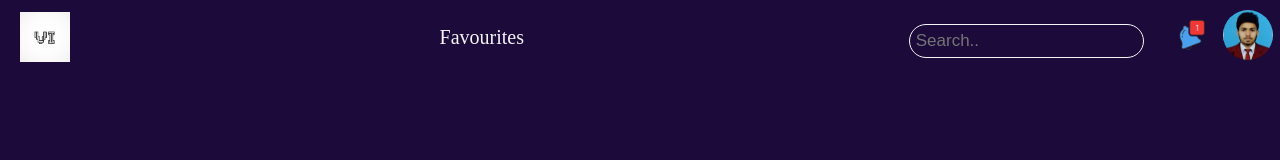
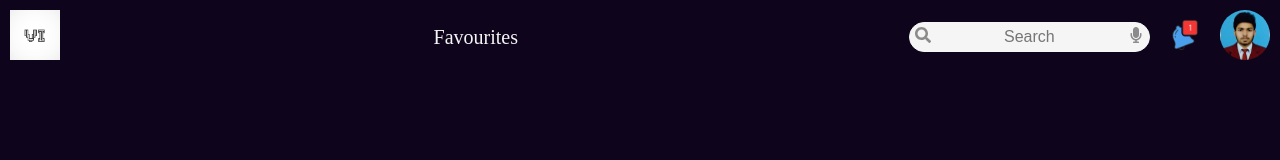
Before and after one commit to vikashkumar2020/VI-music-player, a plain HTML site: page index.html in a window 1280 px wide. Drawn offline with Linux system fonts and the light colour scheme.

Commit message:
search bar updated

```diff
--- a/index.html
+++ b/index.html
@@ -1,5 +1,6 @@
 <!DOCTYPE html>
 <html lang="en">
+
 <head>
     <meta charset="UTF-8">
     <meta http-equiv="X-UA-Compatible" content="IE=edge">
@@ -7,21 +8,34 @@
     <title>VI Music Player</title>
     <link rel="stylesheet" href="./main.css">
 </head>
+
 <body>
     <!--header-->
     <header>
         <div class="nav-bar flex">
             <div class="flex box1">
-                <img src="./res/sm_5b28b0ad51655.jpg" alt="icon" height="50px" width="50px">
+                <div><img src="./res/sm_5b28b0ad51655.jpg" alt="icon" height="50px" width="50px"></div>
                 <div id="head1">Favourites</div>
             </div>
             <div class="flex box2">
-                <div> <input type="text" placeholder="Search.."></div>
+
+                <div class="search-bar flex">
+                    <div>
+                        <!-- magnifying glass- search icon -->
+                        <svg class="svg-inline--fa fa-search fa-w-16 search-ico" aria-hidden="true" focusable="false" data-prefix="fas" data-icon="search" role="img" xmlns="http://www.w3.org/2000/svg" viewBox="0 0 512 512" data-fa-i2svg=""><path fill="currentColor" d="M505 442.7L405.3 343c-4.5-4.5-10.6-7-17-7H372c27.6-35.3 44-79.7 44-128C416 93.1 322.9 0 208 0S0 93.1 0 208s93.1 208 208 208c48.3 0 92.7-16.4 128-44v16.3c0 6.4 2.5 12.5 7 17l99.7 99.7c9.4 9.4 24.6 9.4 33.9 0l28.3-28.3c9.4-9.4 9.4-24.6.1-34zM208 336c-70.7 0-128-57.2-128-128 0-70.7 57.2-128 128-128 70.7 0 128 57.2 128 128 0 70.7-57.2 128-128 128z"></path></svg><!-- <i class="fas fa-search search-ico"></i> Font Awesome fontawesome.com -->
+                    </div>
+                    <input type="text" name="search" placeholder="Search">
+                    <div>
+                        <!-- mic icon -->
+                        <svg class="svg-inline--fa fa-microphone fa-w-11 mic-ico" aria-hidden="true" focusable="false" data-prefix="fas" data-icon="microphone" role="img" xmlns="http://www.w3.org/2000/svg" viewBox="0 0 352 512" data-fa-i2svg=""><path fill="currentColor" d="M176 352c53.02 0 96-42.98 96-96V96c0-53.02-42.98-96-96-96S80 42.98 80 96v160c0 53.02 42.98 96 96 96zm160-160h-16c-8.84 0-16 7.16-16 16v48c0 74.8-64.49 134.82-140.79 127.38C96.71 376.89 48 317.11 48 250.3V208c0-8.84-7.16-16-16-16H16c-8.84 0-16 7.16-16 16v40.16c0 89.64 63.97 169.55 152 181.69V464H96c-8.84 0-16 7.16-16 16v16c0 8.84 7.16 16 16 16h160c8.84 0 16-7.16 16-16v-16c0-8.84-7.16-16-16-16h-56v-33.77C285.71 418.47 352 344.9 352 256v-48c0-8.84-7.16-16-16-16z"></path></svg><!-- <i class="fas fa-microphone mic-ico"></i> Font Awesome fontawesome.com -->
+                    </div>
+                </div>
                 <div><img src="./res/1497619898-jd24_85173.png" alt="notifications" height="50px" width="50px"></div>
-                <div ><img src="./res/Vikash_image.jpg" alt="user" height="50px" width="50px" id="user" ></div>
+                <div><img src="./res/Vikash_image.jpg" alt="user" height="50px" width="50px" id="user"></div>
             </div>
         </div>
 
     </header>
 </body>
+
 </html>
--- a/main.css
+++ b/main.css
@@ -1,7 +1,7 @@
-*{
+body{
     margin: 0%;
     padding: 0%;
-    background-color: rgb(27, 10, 58);
+    background-color: rgb(14, 5, 29);
 }
 .flex
 {
@@ -11,24 +11,19 @@
 }
 .nav-bar
 {
-    margin: 10px 0px;
+    padding-top: 10px;;
     justify-content: space-between;
-    padding-left: 20px;
-
+    flex-wrap: no-wrap;
+    height: auto;
+    width: auto;
+    padding-left: 10px;
+    padding-right: 0px;
 }
 #user
 {
     border-radius: 100%;
 }
-.nav-bar input[type=text] {
-    float: right;
-    padding: 6px;
-    margin-top: 8px;
-    margin-right: 16px;
-    border: 1px solid whitesmoke;
-    border-radius: 25px;
-    font-size: 17px;
-  }
+
 .box1
 {
     width: 40%;
@@ -45,3 +40,46 @@
     font-size: 20px;
     color: whitesmoke;
 }
+.search-bar {
+	width: 60%;
+	position: relative;
+    border-radius: 18px;
+    border: 1px solid whitesmoke;
+    background-color: whitesmoke;
+    justify-content: space-evenly;
+    padding-right: 5px;
+    padding-left: 5px;
+}
+
+.search-bar input {
+	width: 100%;
+	font-size: 16px;
+	text-decoration: none;
+	border: none;
+	padding: 5px;
+	font-weight: 500;
+	text-align: center;
+    display: inline-block;
+    background-color: whitesmoke;
+}
+.search-ico {
+	color: rgba(34, 33, 33, 0.5);
+    width: 1em;
+    height: 1em;
+    display: inline-block;
+
+    background-color: whitesmoke;
+}
+
+.mic-ico {
+	color: rgba(36, 33, 33, 0.5);
+    width: 1em;
+    height: 1em;
+    display: inline-block;
+
+    background-color: whitesmoke;
+}
+
+input:focus {
+	outline: none;
+}
```
